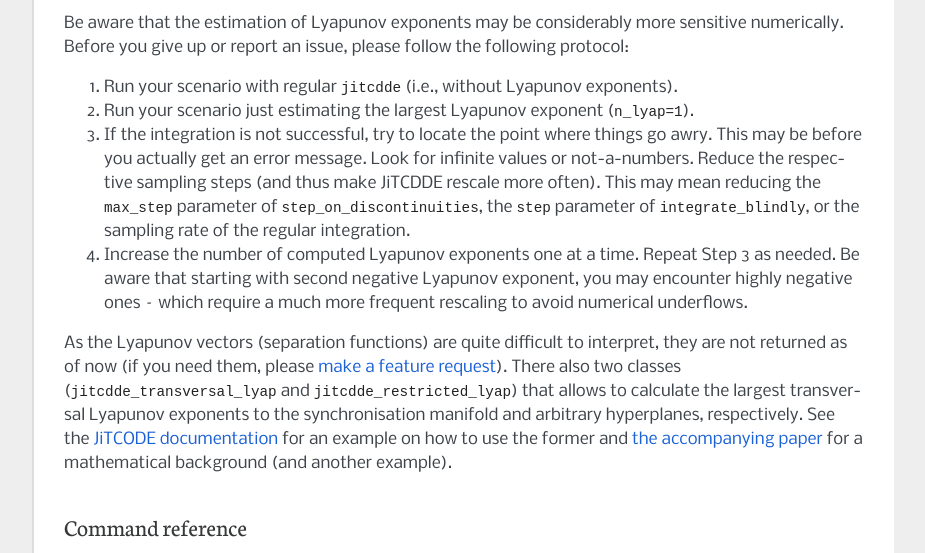
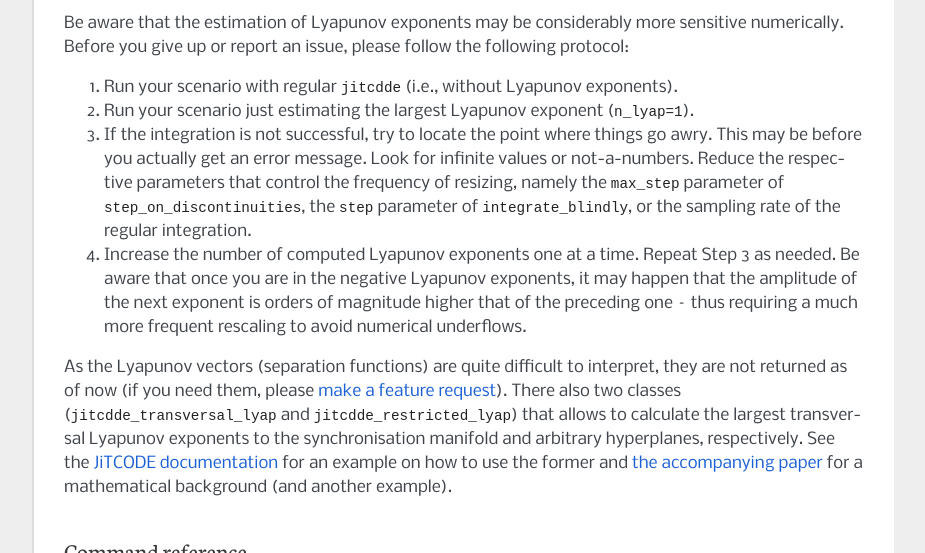
Before and after one commit to neurophysik/jitcdde, a Sphinx documentation site: the page built from docs/index.rst, in a window 1280 px wide and 900 px high, scrolled down 4189 px, cut to the strip 134-687 px from the top of the window. Shown: the whole strip, without its empty margins (198-1123 px from the left). Built offline with Sphinx 7.4.7, drawn with Linux system fonts in a browser that asks for light colours; the version number could not be read and is left out.

Commit message:
Rephrasing

```diff
--- a/docs/index.rst
+++ b/docs/index.rst
@@ -165,8 +165,8 @@ Before you give up or report an issue, please follow the following protocol:
 
 1. Run your scenario with regular `jitcdde` (i.e., without Lyapunov exponents).
 2. Run your scenario just estimating the largest Lyapunov exponent (`n_lyap=1`).
-3. If the integration is not successful, try to locate the point where things go awry. This may be before you actually get an error message. Look for infinite values or not-a-numbers. Reduce the respective sampling steps (and thus make JiTCDDE rescale more often). This may mean reducing the `max_step` parameter of `step_on_discontinuities`, the `step` parameter of `integrate_blindly`, or the sampling rate of the regular integration.
-4. Increase the number of computed Lyapunov exponents one at a time. Repeat Step 3 as needed. Be aware that starting with second negative Lyapunov exponent, you may encounter highly negative ones – which require a much more frequent rescaling to avoid numerical underflows.
+3. If the integration is not successful, try to locate the point where things go awry. This may be before you actually get an error message. Look for infinite values or not-a-numbers. Reduce the respective parameters that control the frequency of resizing, namely the `max_step` parameter of `step_on_discontinuities`, the `step` parameter of `integrate_blindly`, or the sampling rate of the regular integration.
+4. Increase the number of computed Lyapunov exponents one at a time. Repeat Step 3 as needed. Be aware that once you are in the negative Lyapunov exponents, it may happen that the amplitude of the next exponent is orders of magnitude higher that of the preceding one – thus requiring a much more frequent rescaling to avoid numerical underflows.
 
 As the Lyapunov vectors (separation functions) are quite difficult to interpret, they are not returned as of now (if you need them, please `make a feature request <http://github.com/neurophysik/jitcdde/issues>`_).
 There also two classes (`jitcdde_transversal_lyap` and `jitcdde_restricted_lyap`) that allows to calculate the largest transversal Lyapunov exponents to the synchronisation manifold and arbitrary hyperplanes, respectively.
```
